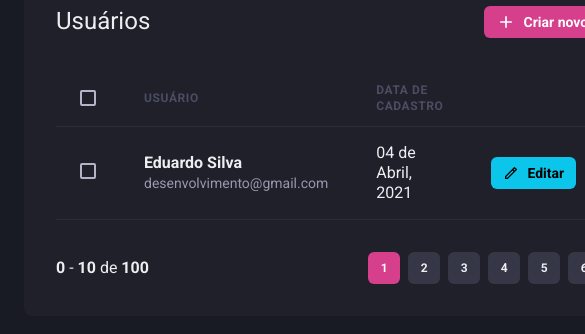
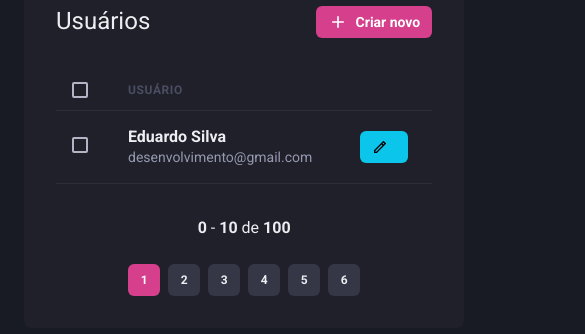
Before and after one commit to caduxl007/dashgo, a Next.js app: page /users in a window 390 px wide. Shown: the part 146-480 px from the top of the page, 585 px wide, since content can reach past the window. Built offline with nearby package versions, Linux system fonts and the light colour scheme.

Commit message:
page users responsive

```diff
--- a/src/components/Pagination/index.tsx
+++ b/src/components/Pagination/index.tsx
@@ -4,7 +4,7 @@ import { PaginationItem } from "./PaginationItem";
 export function Pagination() {
   return (
     <Stack
-      direction="row"
+      direction={["column", "row"]}
       mt="8"
       justify="space-between"
       align="center"
--- a/src/pages/dashboard.tsx
+++ b/src/pages/dashboard.tsx
@@ -67,12 +67,12 @@ export default function Dashboard() {
         <Sidebar />
 
         <SimpleGrid flex="1" gap="4" minChildWidth="320px" align="flex-start">
-          <Box p="8" bg="gray.800" borderRadius={8} pb="4">
+          <Box p={["4","8"]} bg="gray.800" borderRadius={8} pb="4">
             <Text>Incritos da semana</Text>
             <Chart options={options} series={series} type="area" height={160} />
           </Box>
 
-          <Box p="8" bg="gray.800" borderRadius={8} pb="4">
+          <Box p={["4","8"]} bg="gray.800" borderRadius={8} pb="4">
             <Text>Taxa de abertura</Text>
             <Chart options={options} series={series} type="area" height={160} />
           </Box>
--- a/src/pages/users/index.tsx
+++ b/src/pages/users/index.tsx
@@ -12,6 +12,7 @@ import {
   Thead,
   Tr,
   Text,
+  useBreakpointValue,
 } from "@chakra-ui/react";
 import { RiAddLine, RiPencilLine } from "react-icons/ri";
 import { Header } from "../../components/Header";
@@ -19,6 +20,11 @@ import { Pagination } from "../../components/Pagination";
 import { Sidebar } from "../../components/Sidebar";
 
 export default function UserList() {
+  const isWideVersion = useBreakpointValue({
+    base: false,
+    lg: true,
+  });
+
   return (
     <Box>
       <Header />
@@ -46,17 +52,17 @@ export default function UserList() {
           <Table colorScheme="whiteAlpha">
             <Thead>
               <Tr>
-                <Th px="6" color="gray.300" width="8">
+                <Th px={["4", "4", "6"]} color="gray.300" width="8">
                   <Checkbox colorScheme="pink" />
                 </Th>
                 <Th>Usuário</Th>
-                <Th>Data de cadastro</Th>
+                {isWideVersion && <Th>Data de cadastro</Th>}
                 <Th w="8"></Th>
               </Tr>
             </Thead>
             <Tbody>
               <Tr>
-                <Td px="6">
+                <Td px={["4", "4", "6"]}>
                   <Checkbox colorScheme="pink" />
                 </Td>
                 <Td>
@@ -67,7 +73,7 @@ export default function UserList() {
                     </Text>
                   </Box>
                 </Td>
-                <Td>04 de Abril, 2021</Td>
+                {isWideVersion && <Td>04 de Abril, 2021</Td>}
                 <Td>
                   <Button
                     as="a"
@@ -76,7 +82,7 @@ export default function UserList() {
                     colorScheme="cyan"
                     leftIcon={<Icon as={RiPencilLine} fontSize="16" />}
                   >
-                    Editar
+                    { isWideVersion && 'Editar'}
                   </Button>
                 </Td>
               </Tr>
```
Also changed, not shown: src/pages/users/create.tsx (+4 -4 lines).
